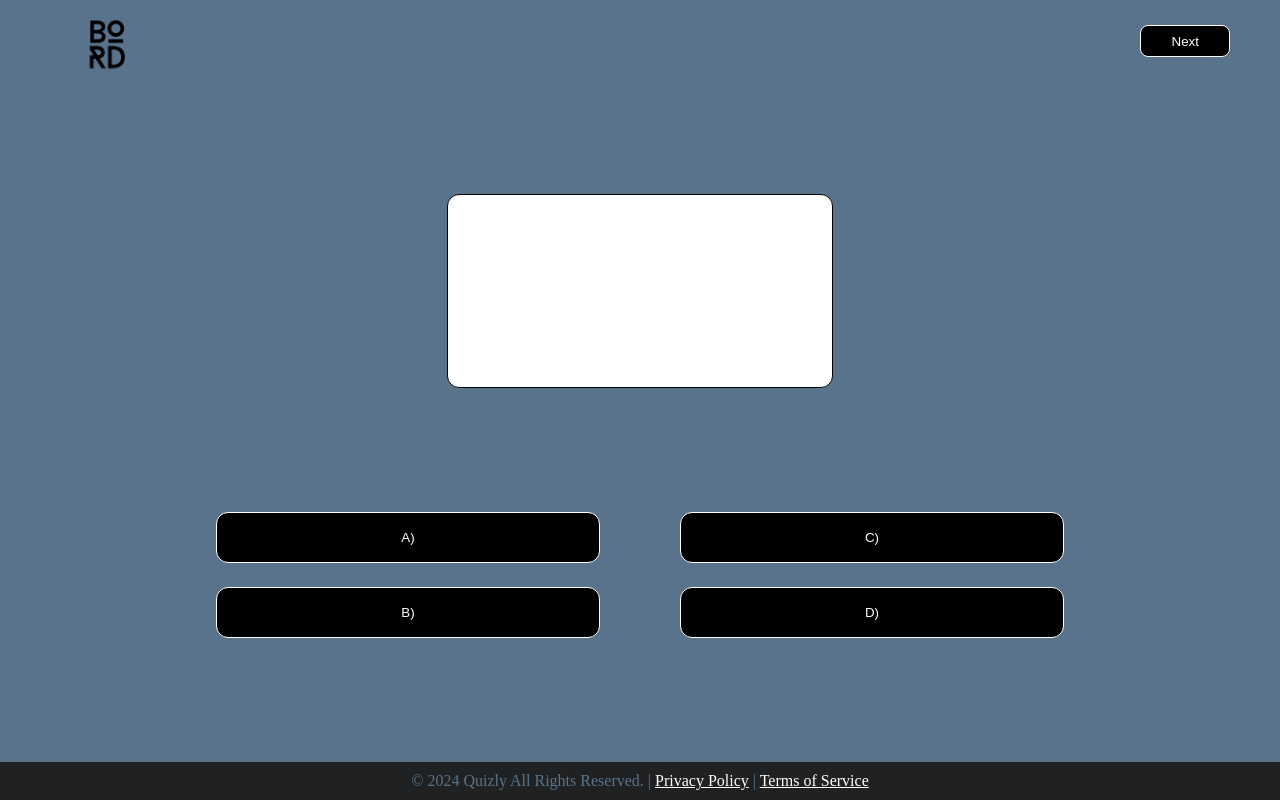
After one commit to rabiilfarakh/AWS, a PHP site: template Vue/quizz_vue.php in a window 1280 px wide. The commit adds this page. Run offline with PHP 8.4, Linux system fonts and the light colour scheme; the template is opened without the code that fills it, so the values that code supplies are empty.

Commit message:
add modification in page quizz

```diff
--- /dev/null
+++ b/Contenu/footer.php
@@ -0,0 +1,5 @@
+<footer class="bg-violet-700 p-4">
+        <div class="container mx-auto text-center text-white">
+            <p>© 2024 Quizly  All Rights Reserved. | <a href="#">Privacy Policy</a> | <a href="#">Terms of Service</a></p>
+        </div>
+    </footer>
--- /dev/null
+++ b/Contenu/style/style_quizz.css
@@ -0,0 +1,90 @@
+*{
+    margin: 0;
+}
+body{
+    display: flex;
+    flex-direction: column;
+    justify-content: space-between;
+    background-color: #59738D;
+    height: 100vh;
+}
+header{
+    display: flex;
+    justify-content: space-between;
+}
+header .logo {
+    background-image: url(./../images/logo.png);
+    width: 120px;
+    height: 50px;
+    background-size: cover;
+    background-position: center;
+    border-radius: 90px;
+    margin-left: 50px;
+    margin-top: 20px;
+}
+header button {
+    width: 7vw;
+    height: 2.5vw;
+    margin-right: 50px;
+    margin-top: 25px;
+    border-radius: 8px;
+    border: 1px solid;
+    cursor: pointer;
+    background-color: black;
+    color: white;
+}
+header button:hover {
+    background-color: #ffffff;
+    color: rgb(0, 0, 0);
+}
+.sec1{
+    display: flex;
+    justify-content: center;
+    align-items: center;
+}
+.sec1 .question{
+    width: 30vw;
+    height: 15vw;
+    background-color: rgb(255, 255, 255);
+    border-radius: 12px;
+    border: 1px solid;
+}
+.sec2 form{
+    display: flex;
+    justify-content: center;
+    align-items: center;
+    gap: 80px;
+}
+.sec2 form .div1,.div2{
+    display: flex;
+    flex-direction: column;
+    gap: 24px;
+}
+.sec2 form input{
+    width: 30vw;
+    height: 4vw;
+    border-radius: 12px;
+    border: 1px solid;
+    cursor: pointer;
+    color: white;
+    background-color: black;
+}
+.sec2 form input:hover{
+    background-color: #ffffff;
+    color: black;
+}
+footer{
+    background-color: rgb(32, 33, 34);
+}
+footer .container{
+    text-align: center;
+    padding-top: 10px ;
+    padding-bottom: 10px ;
+    color: white;
+}
+footer .container p{
+    color: #59738D;
+}
+footer .container a{
+    color: #ffffff;
+}
--- /dev/null
+++ b/Vue/quizz_vue.php
@@ -0,0 +1,35 @@
+<?php
+session_start();
+?>
+<!DOCTYPE html>
+<html lang="en">
+<head>
+    <meta charset="UTF-8">
+    <meta name="viewport" content="width=device-width, initial-scale=1.0">
+    <link rel="stylesheet" href="./Contenu/style/style_quizz.css">
+    <title>Document</title>
+</head>
+<body>
+    <header>
+        <div class="logo"></div>
+        <button>Next</button>
+    </header>
+    <section class="sec1">
+        <div class="question"></div>
+    </section>
+    <section class="sec2">
+        <form>
+            <div class="div1">
+                <input type="submit" value="A)">
+                <input type="submit" value="B)">
+            </div>
+            <div class="div2">
+                <input type="submit" value="C)">
+                <input type="submit" value="D)">
+            </div>
+        </form>
+    </section>
+    <!-- footer -->
+    <?php require_once "./Contenu/footer.php";?>
+</body>
+</html>
--- /dev/null
+++ b/quizz.php
@@ -0,0 +1,3 @@
+<?php
+require_once "./Vue/quizz_vue.php";
+?>
```
Also changed, not shown: Contenu/style/style_index.css (renamed from Contenu/style/style.css, +4 -5 lines), Controleur/index_controleur.php (added, +11 -0 lines), Vue/index_vue.php (+7 -10 lines).
